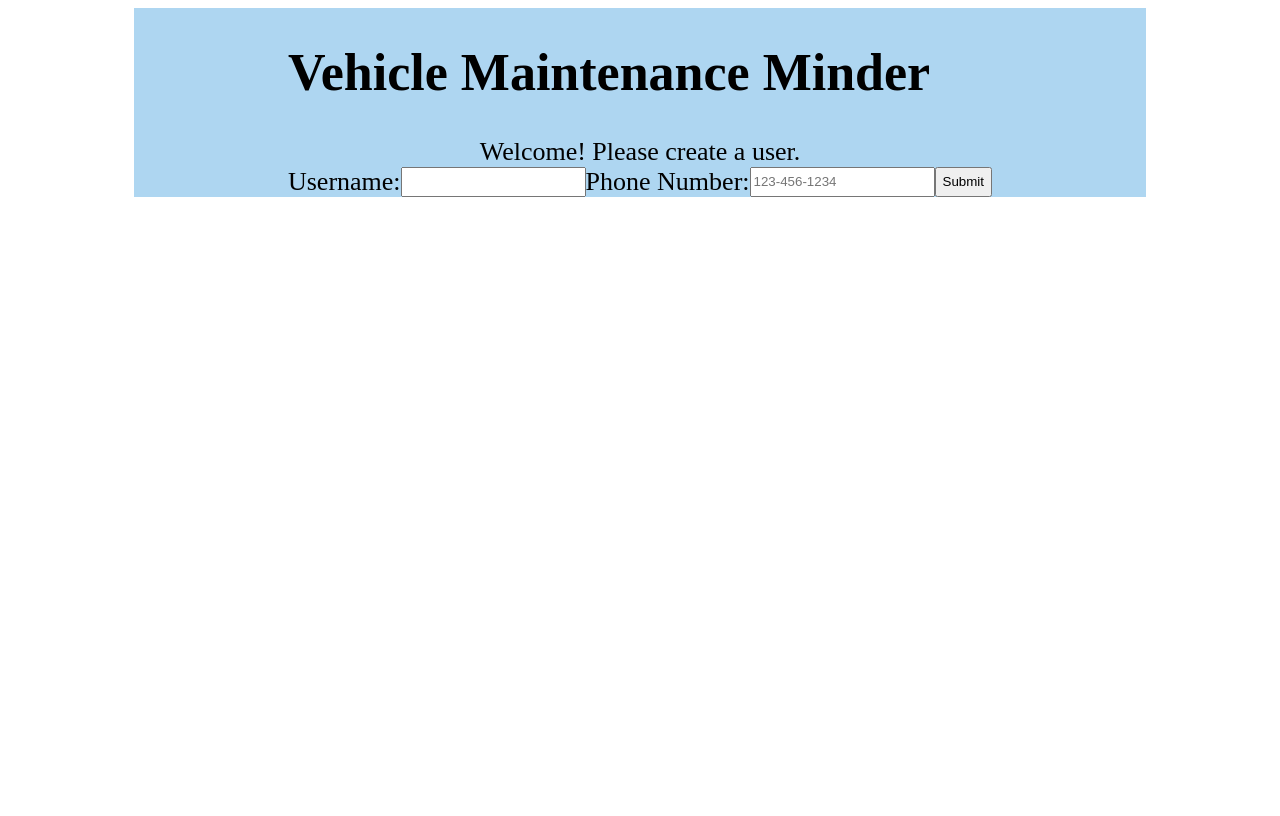
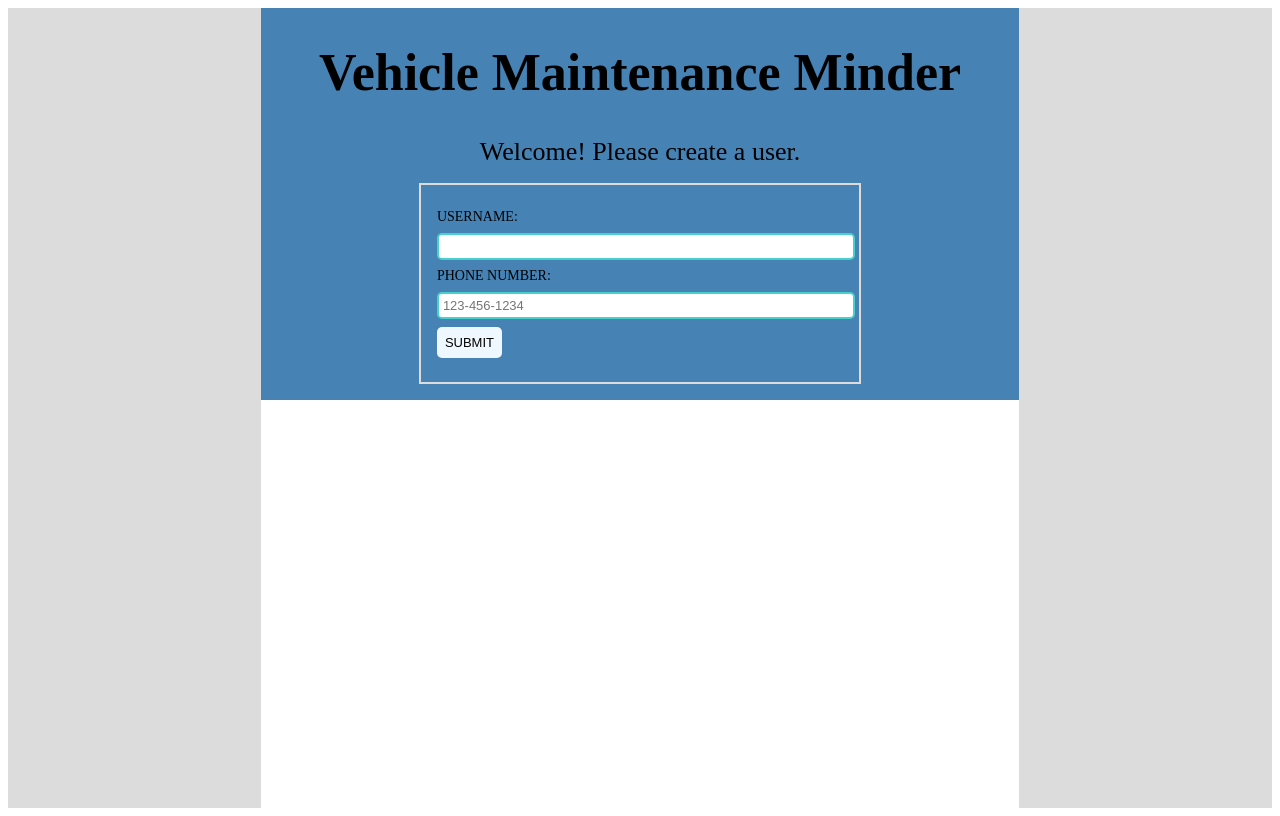
Before and after one commit to jjdev86/Vehicle-Maintenance-Minder-, a React app: page / in a window 1280 px wide. Built offline with nearby package versions, Linux system fonts and the light colour scheme; the HTML template or start-up script is replaced by a standard one.

Commit message:
Add styling to newuser component

```diff
--- a/client/src/components/AddUser.jsx
+++ b/client/src/components/AddUser.jsx
@@ -5,8 +5,42 @@ import axios from 'axios';
 const Wrapper = styled.div`
 text-align: center;
 display: grid;
+width: 100%;
 `;
 
+const Form = styled.form`
+  max-width: 500px;
+  margin:1rem 100px;
+  border: 2px solid #DCDCDC;
+  padding: 1rem;
+  label {
+    display: block;
+    text-align: left;
+    padding:.5rem 0 .5rem;
+    text-transform: uppercase;
+    font-size: 14px;
+  }
+  input, textarea {
+    display: block;
+    width: 100%;
+    border: 2px solid #48D1CC;
+    padding: .25rem;
+    font-size: 13px;
+    border-radius: 5px;
+  }
+  #submitBtn {
+    border: 0;
+    background: #F0F8FF;
+    width: auto;
+    padding: .5rem;
+    margin: .5rem 0;
+    text-transform: uppercase;
+    cursor: pointer;
+    &:hover {
+      background: #778899;
+    }
+  }
+`;
 class AddUser extends Component {
   constructor(props) {
     super(props);
@@ -48,13 +82,19 @@ class AddUser extends Component {
     return (
       <Wrapper>
         Welcome! Please create a user.
-        <form style={{ display: 'flex' }}>
-          Username:<br />
+        <Form>
+        {/* <form style={{ display: 'flex' }}> */}
+        <label htmlFor={"username"} >
+          Username:
+        </label>
           <input type="text" name="username" value={this.state.username} onChange={(e) => this.onStateChage(e)} />
-          Phone Number: <br />
+        <label htmlFor={"phone"}>
+          Phone Number:
+        </label>
           <input type="tel" name="phone" value={this.state.phone} pattern="[0-9]{3}-[0-9]{3}-[0-9]{4}" required placeholder="123-456-1234" onChange={(e) => this.onStateChage(e)} />
-          <input type="button" value="Submit" onClick={(e) => this.onSubmit(e)}></input>
-        </form>
+          <input id={"submitBtn"}type="button" value="Submit" onClick={(e) => this.onSubmit(e)}></input>
+        {/* </form> */}
+        </Form>
       </Wrapper>
     );
   }
--- a/client/src/components/App.jsx
+++ b/client/src/components/App.jsx
@@ -6,10 +6,11 @@ import AddUser from './AddUser.jsx';
 
 const Wrapper = styled.div`
     width: 100%;
+    background-color: #DCDCDC;
 `;
 const Subwrapper = styled.div`
-    width: 80%;
-    margin: 0 10% 0 10%;
+    width: 60%;
+    margin: 0 20% 0 20%;
     background-color: white;
     min-height: 100vh;
 `;
@@ -21,7 +22,7 @@ const Username = styled.a`
     }
 `;
 const Header = styled.header`
-background-color: #AED6F1;
+background-color: #4682B4;
 min-height: 10vh;
 display: grid;
 justify-content: center;
```
